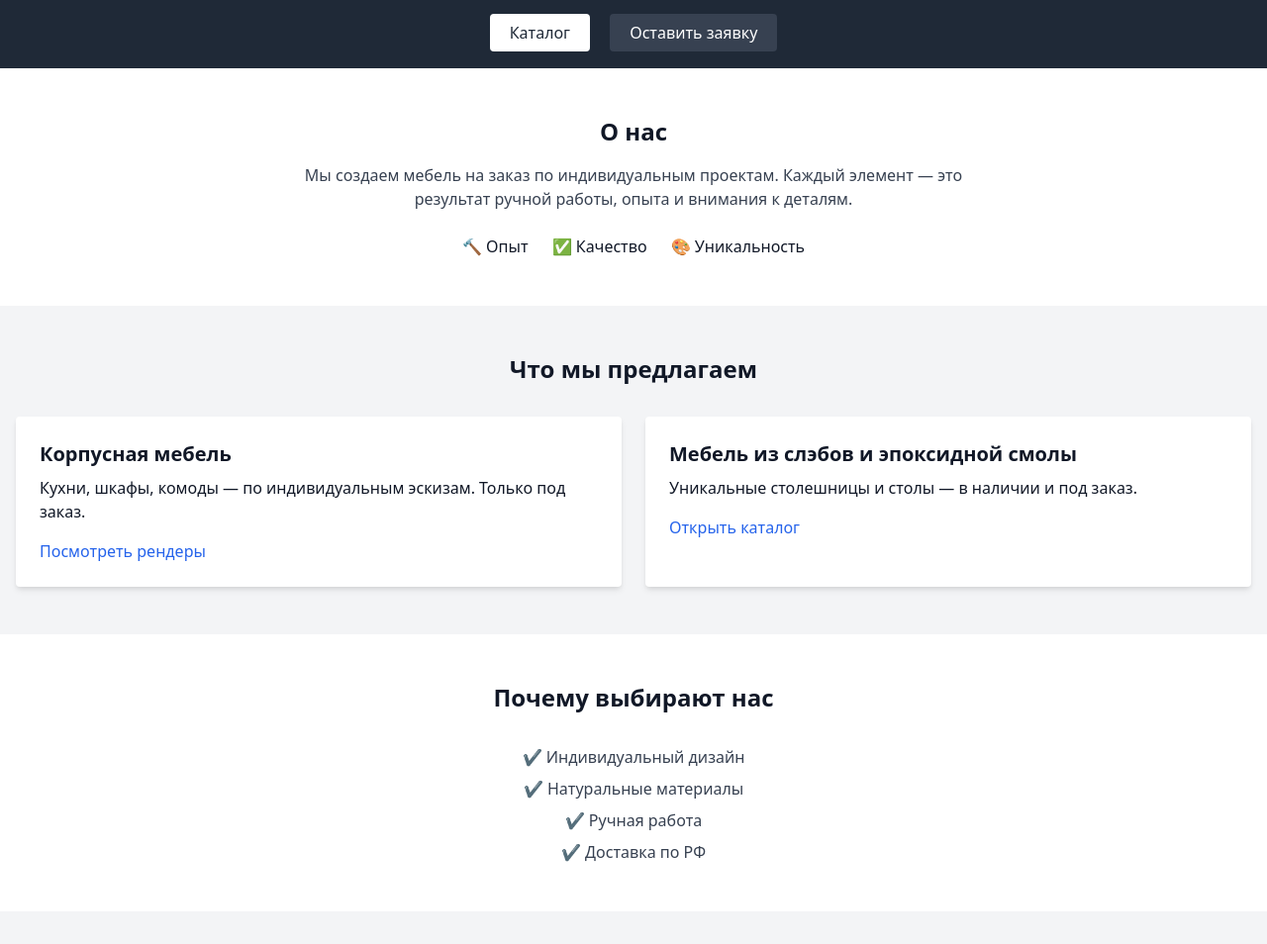
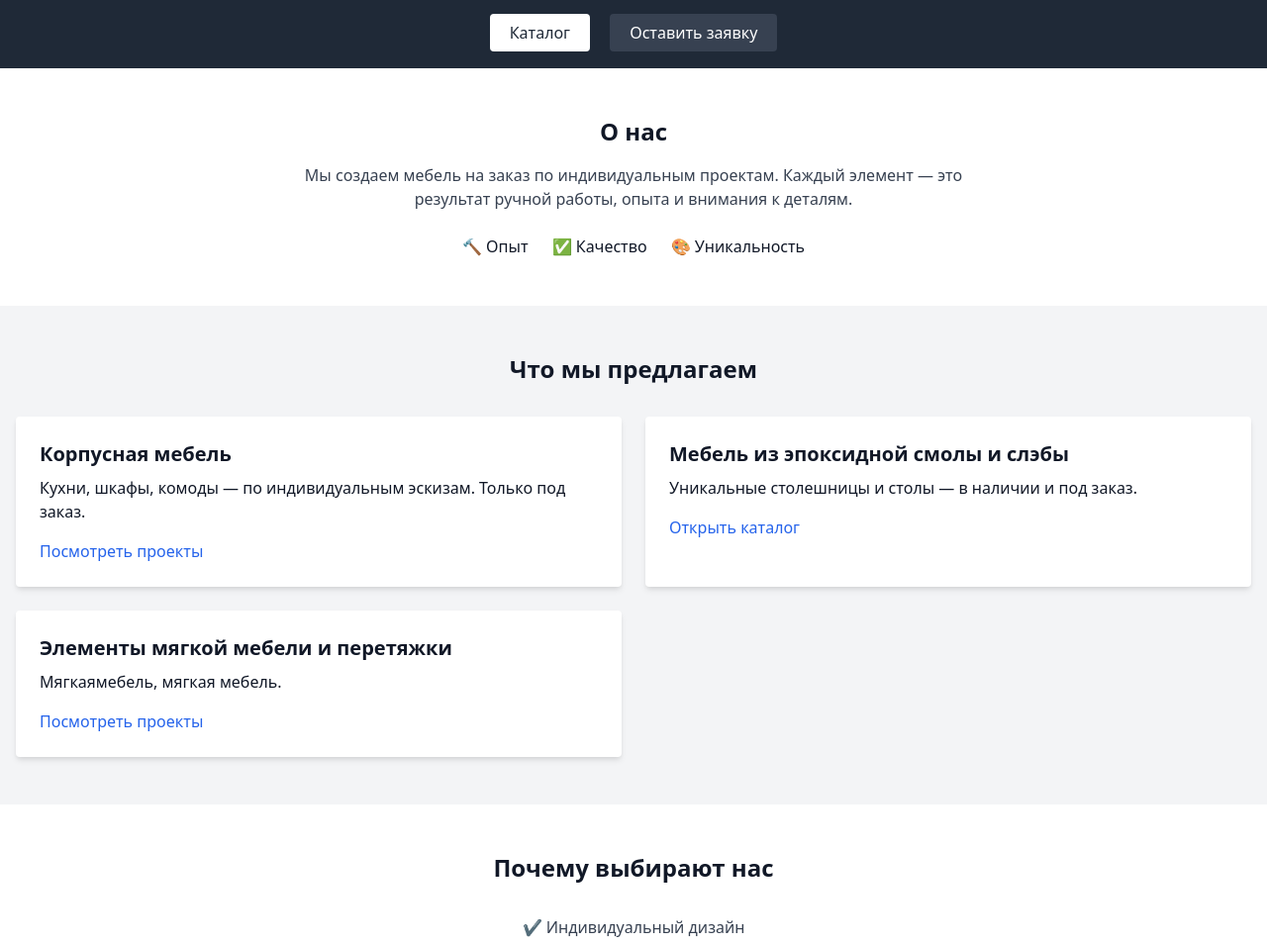
Before and after one commit to xcxchezz/mebel_site, a plain HTML site: page index.html in a window 1280 px wide. Shown: the part 103-1057 px from the top of the page at 99% size. Drawn offline with nearby package versions, Linux system fonts and the light colour scheme.

Commit message:
небольшие корректировки главной страницы(доработать)

```diff
--- a/index.html
+++ b/index.html
@@ -43,13 +43,18 @@
         <div class="bg-white shadow-md p-6 rounded">
           <h3 class="text-xl font-semibold mb-2">Корпусная мебель</h3>
           <p class="mb-4">Кухни, шкафы, комоды — по индивидуальным эскизам. Только под заказ.</p>
-          <a href="#renders" class="text-blue-600 hover:underline">Посмотреть рендеры</a>
+          <a href="#renders" class="text-blue-600 hover:underline">Посмотреть проекты</a>
         </div>
         <!-- Мебель из слэбов -->
         <div class="bg-white shadow-md p-6 rounded">
-          <h3 class="text-xl font-semibold mb-2">Мебель из слэбов и эпоксидной смолы</h3>
+          <h3 class="text-xl font-semibold mb-2">Мебель из эпоксидной смолы и слэбы</h3>
           <p class="mb-4">Уникальные столешницы и столы — в наличии и под заказ.</p>
           <a href="#slab" class="text-blue-600 hover:underline">Открыть каталог</a>
+        </div>
+        <div class="bg-white shadow-md p-6 rounded">
+            <h3 class="text-xl font-semibold mb-2">Элементы мягкой мебели и перетяжки</h3>
+            <p class="mb-4">Мягкаямебель, мягкая мебель.</p>
+            <a href="#renders" class="text-blue-600 hover:underline">Посмотреть проекты</a>
         </div>
       </div>
     </div>
```
